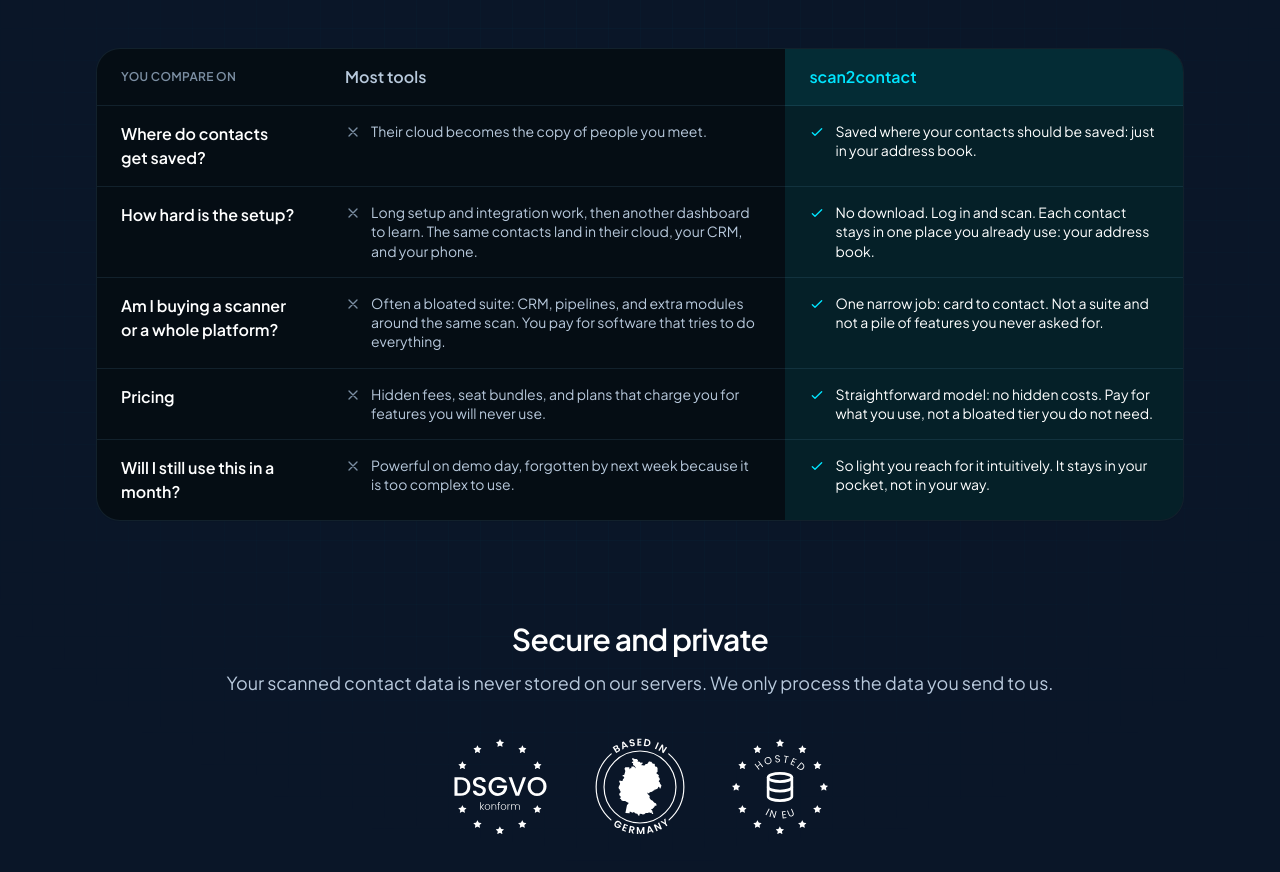
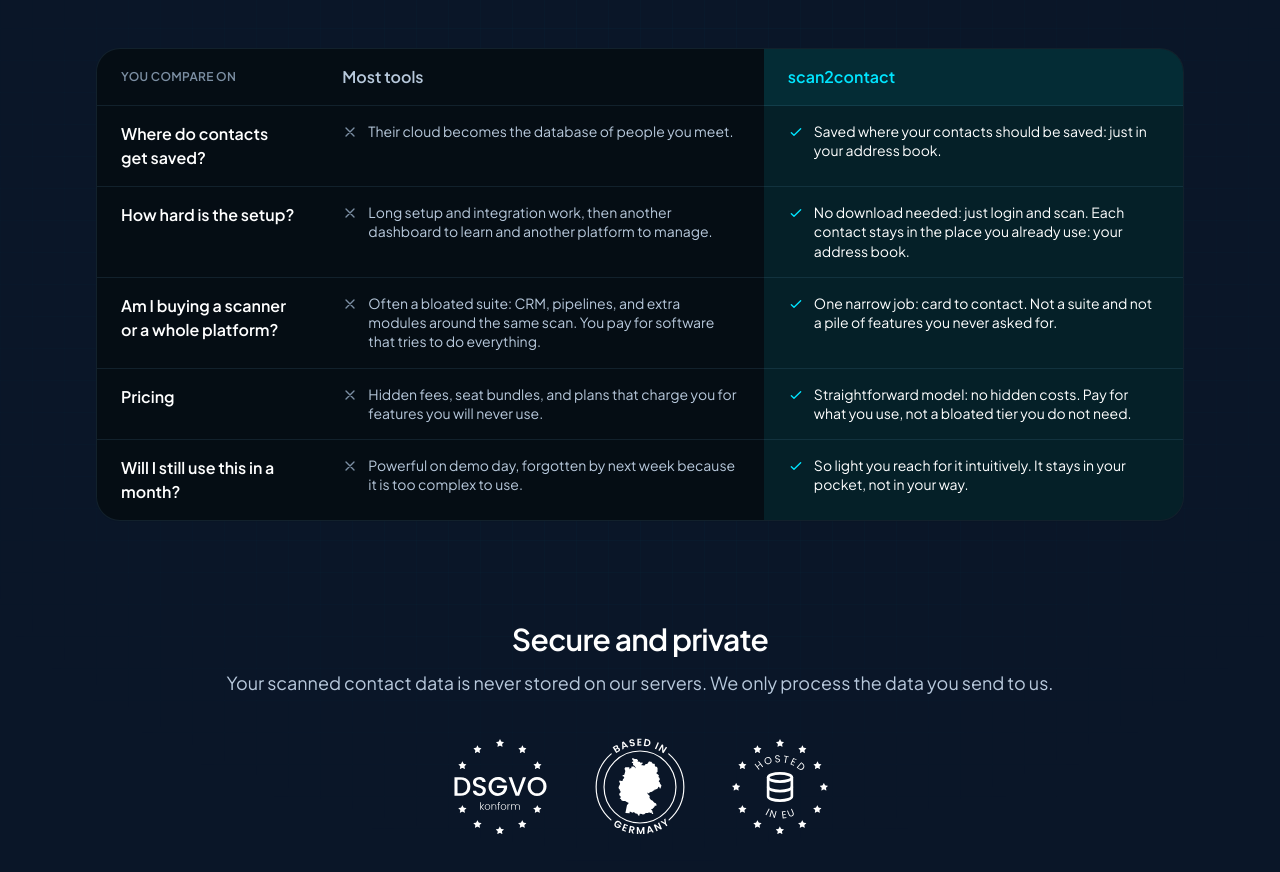
Before and after one commit to OliverHoenig/scan2contact, a SvelteKit app in the folder webapp/: page / in a window 1280 px wide. Shown: the part 3000-3872 px from the top of the page. Built offline with nearby package versions, Linux system fonts and the light colour scheme.

Commit message:
refactor: enhance content clarity in the benefits section
- Updated text in the benefits section to improve clarity and engagement, including changes to descriptions about the app's functionality.
- Revised phrases to better articulate the app's value proposition and streamline messaging for users.

```diff
--- a/webapp/src/routes/+page.svelte
+++ b/webapp/src/routes/+page.svelte
@@ -672,7 +672,7 @@
 											/>
 										</svg>
 										<span class="leading-snug"
-											>Their cloud becomes the copy of people you meet.</span
+											>Their cloud becomes the database of people you meet.</span
 										>
 									</span>
 								</td>
@@ -722,8 +722,8 @@
 											/>
 										</svg>
 										<span class="leading-snug"
-											>Long setup and integration work, then another dashboard to learn. The same
-											contacts land in their cloud, your CRM, and your phone.</span
+											>Long setup and integration work, then another dashboard to learn and another
+											platform to manage.</span
 										>
 									</span>
 								</td>
@@ -744,8 +744,8 @@
 											/>
 										</svg>
 										<span class="leading-snug"
-											>No download. Log in and scan. Each contact stays in one place you already
-											use: your address book.</span
+											>No download needed: just login and scan. Each contact stays in the place you
+											already use: your address book.</span
 										>
 									</span>
 								</td>
```
